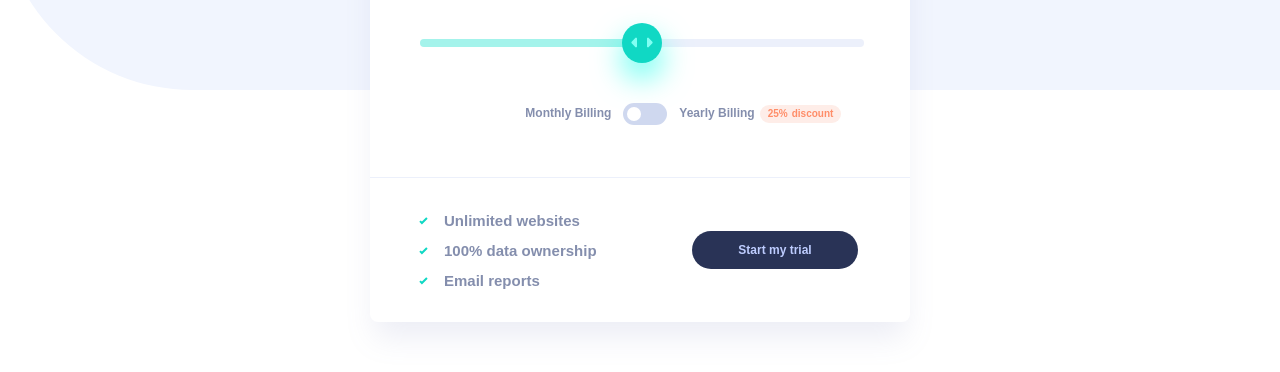
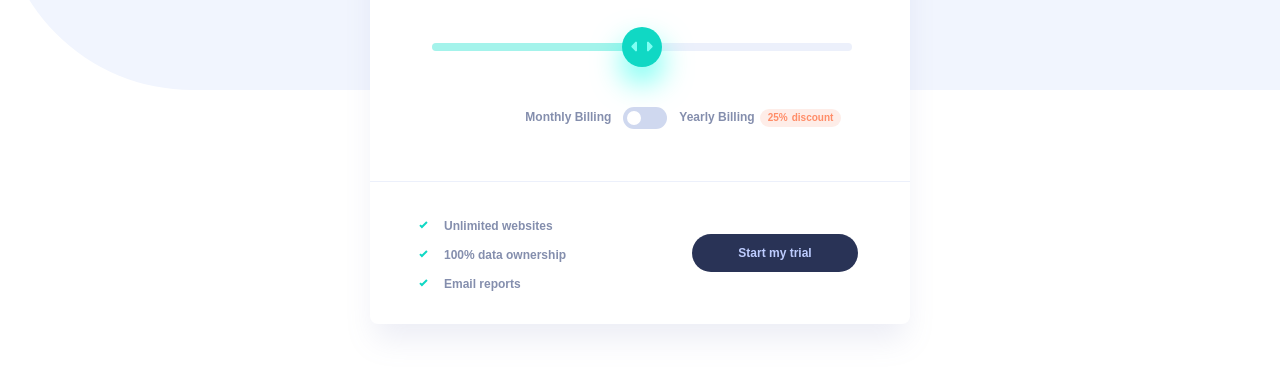
Before and after one commit to annaindistress/frontend-mentor-interactive-pricing-component, a website built with Vite: page src/index.html in a window 1280 px wide. Shown: the part 360-732 px from the top of the page. Built offline with nearby package versions, Linux system fonts and the light colour scheme; files whose address does not match are found by name.

Commit message:
Fix validator errors

```diff
--- a/src/index.html
+++ b/src/index.html
@@ -9,6 +9,7 @@
   <title>Frontend Mentor | Interactive pricing component</title>
 </head>
 <body class="page">
+  <main>
     <h1 class="page__title">Simple, traffic-based pricing</h1>
     <p class="page__lead">
       Sign-up for our 30-day trial.
@@ -17,7 +18,9 @@
     </p>
     <form class="slider" action="#" method="get">
       <fieldset class="slider__field">
+        <label class="slider__label" title="Сhoose the desired traffic package">
           <input class="slider__input" type="range" name="slider-range" id="slider-range" min="0" max="200" value="100" step="10">
+        </label>
         <output class="slider__output slider__output--pageviews" for="slider-range">
           <span class="slider__output-pageviews">100</span>
           K pageviews
@@ -54,5 +57,6 @@
       </ul>
       <button class="slider__button" type="submit">Start my trial</button>
     </form>
+  </main>
 </body>
 </html>
--- a/src/styles/components/slider.css
+++ b/src/styles/components/slider.css
@@ -256,6 +256,8 @@
 .slider__item {
   width: max-content;
   margin-inline: auto;
+  font-size: 12px;
+  line-height: 1.2;
 }
 
 .slider__item::before {
@@ -313,9 +315,12 @@
     padding-inline: 48px;
   }
 
-  .slider__input {
+  .slider__label {
     grid-column: 1 / span 2;
     grid-row: 2 / 3;
+  }
+
+  .slider__input {
     margin-block-end: 16px;
   }
 
```
Lines whose indentation alone changed are shown as unchanged.
